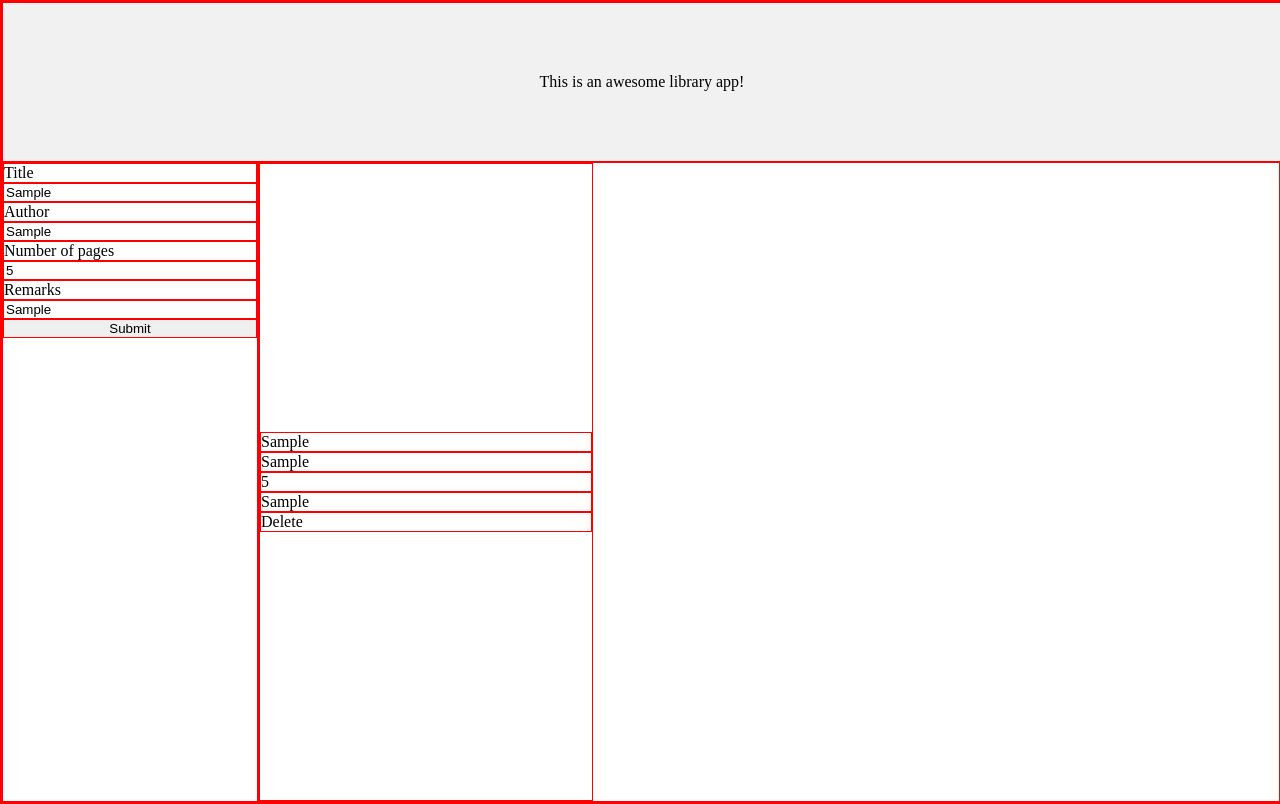
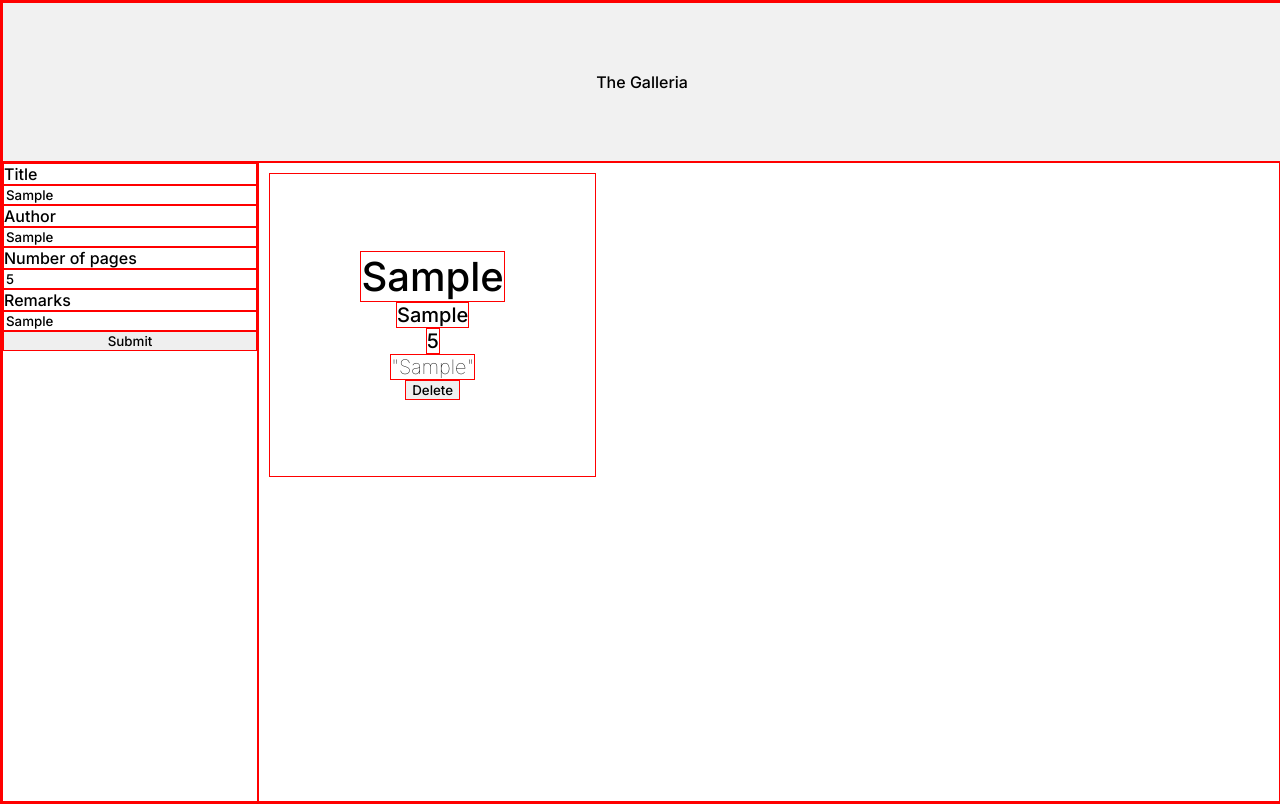
Before and after one commit to warlord200/Library-App, a plain HTML site: page index.html in a window 1280 px wide. Both pictures are taken after typing "Sample", "Sample", "5", "Sample" into the empty fields and a click on the button "Submit". Drawn offline with Linux system fonts and the light colour scheme.

Commit message:
Cards layout optimized

```diff
--- a/index.html
+++ b/index.html
@@ -7,9 +7,10 @@
     <title>Warlord's Library App</title>
     <link rel="stylesheet" href="style.css">
     <script src="script.js" async></script>
+    <link rel="preconnect" href="https://fonts.googleapis.com"><link rel="preconnect" href="https://fonts.gstatic.com" crossorigin><link href="https://fonts.googleapis.com/css2?family=Inter:wght@100;300;500;800&display=swap" rel="stylesheet">
 </head>
 <body>
-    <div class="header">This is an awesome library app!</div>
+    <div class="header">The Galleria</div>
     <form>
         <label for="title">Title</label>
         <input type="text" name="title" id="title" required>
--- a/script.js
+++ b/script.js
@@ -21,6 +21,8 @@ function addBookToLibrary(title, author, page, remarks) {
   myLibrary.push(new book(title, author, page, remarks));
 }
 
+// function that updates the library //
+
 function updateLibrary() {
   const bookList = document.querySelector("#book-list");
   const card = document.createElement("div");
@@ -34,18 +36,21 @@ function updateLibrary() {
   cardPage.classList.add("card-page");
   const cardRemarks = document.createElement("div");
   cardRemarks.classList.add("card-remarks");
-  const cardDelete = document.createElement("div");
+  const cardDelete = document.createElement("button");
   cardDelete.classList.add("card-delete");
   cardDelete.innerHTML = "Delete";
   cardTitle.textContent = title.value;
   cardAuthor.textContent = author.value;
   cardPage.textContent = page.value;
-  cardRemarks.textContent = remarks.value;
+  cardRemarks.textContent = `"${remarks.value}"`;
   card.appendChild(cardTitle);
   card.appendChild(cardAuthor);
   card.appendChild(cardPage);
   card.appendChild(cardRemarks);
   card.appendChild(cardDelete);
+  cardDelete.addEventListener("click", (e) => {
+    card.remove();
+  });
 }
 
 submit.addEventListener(
--- a/style.css
+++ b/style.css
@@ -1,5 +1,7 @@
 * {
   border: 1px solid red;
+  font-family: "inter", sans-serif;
+  font-weight: 500;
 }
 
 body {
@@ -26,6 +28,7 @@ form {
   display: flex;
   flex-direction: column;
   justify-content: left;
+  align-content: center;
   grid-row: 2/3;
   grid-column: 1 / 2;
 }
@@ -35,14 +38,28 @@ form {
   grid-column: 2 / 3;
   display: grid;
   grid-template-columns: repeat(auto-fill, minmax(300px, 1fr));
+  grid-template-rows: repeat(auto-fill, minmax(300px, 1fr));
   gap: 10px;
   overflow: scroll;
+  padding: 10px;
 }
 
 .card {
   margin: 0;
-  padding: 0;
+  padding: 70px;
   display: flex;
   flex-direction: column;
   justify-content: center;
+  align-items: center;
+  font-size: 20px;
+  font-weight: 300;
 }
+
+.card-title {
+  font-size: 40px;
+}
+
+.card-remarks {
+  font-size: 20px;
+  font-weight: 100;
+}
```
